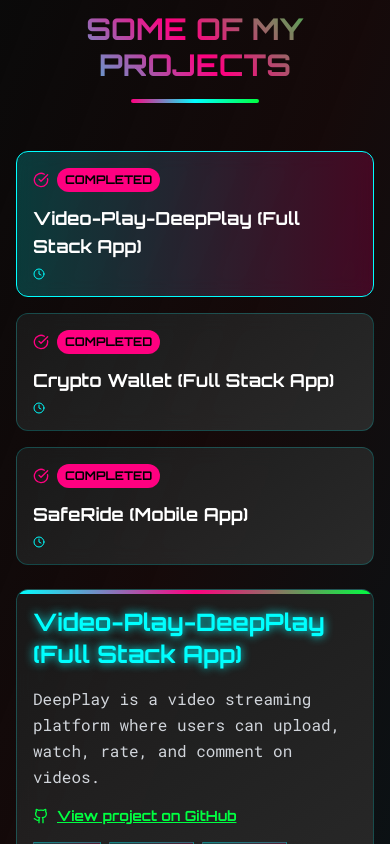
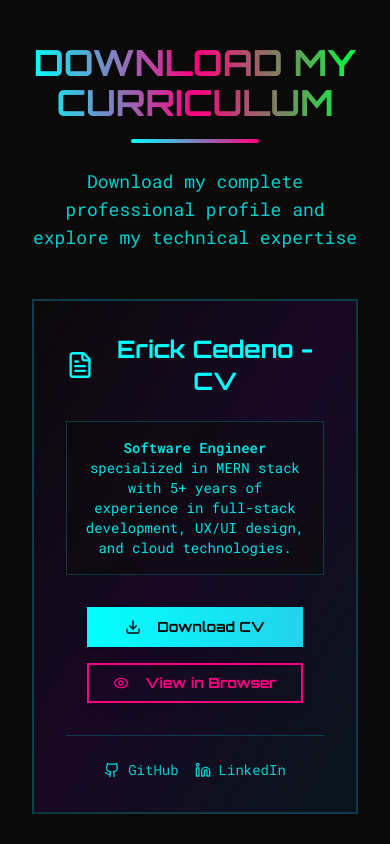
Before and after one commit to Erick-MC-Cedeno/Personal-Portfolio-Erick-MC, a Next.js app: page / in a window 390 px wide. Shown: the part 4520-5364 px from the top of the page. Built offline with nearby package versions, Linux system fonts and the light colour scheme.

Commit message:
New Updates

```diff
--- a/app/page.tsx
+++ b/app/page.tsx
@@ -5,6 +5,7 @@ import { CyberpunkHeader } from "../components/CyberpunkHeader"
 import { ModernHeroSection } from "../components/ModernHeroSection"
 import { AdvancedSkillsSection } from "../components/AdvancedSkillsSection"
 import { EducationSection } from "../components/EducationSection"
+import { CVSection } from "../components/CVSection"
 import { InteractiveExperience } from "../components/InteractiveExperience"
 import { ContactSection } from "../components/ContactSection"
 
@@ -20,6 +21,7 @@ export default function CyberpunkPortfolio() {
         <ModernHeroSection />
         <AdvancedSkillsSection />
         <EducationSection />
+        <CVSection />
         <InteractiveExperience />
         <ContactSection />
 
--- /dev/null
+++ b/components/CVSection.tsx
@@ -0,0 +1,103 @@
+"use client"
+
+import { Card, CardContent } from "./ui/card"
+import { Button } from "./ui/button"
+import { Download, Eye, FileText, Github, Linkedin } from "lucide-react"
+
+export const CVSection = () => {
+  const handleDownload = () => {
+    // The PDF file is in the public directory for Next.js to serve it statically
+    const link = document.createElement('a')
+    link.href = '/Erick Cedeno.pdf'
+    link.download = 'Erick_Cedeno_CV.pdf'
+    document.body.appendChild(link)
+    link.click()
+    document.body.removeChild(link)
+  }
+
+  const handleView = () => {
+    // Open PDF in a new window/tab
+    window.open('/Erick Cedeno.pdf', '_blank')
+  }
+
+  return (
+    <section className="py-20 px-4 relative">
+      <div className="container mx-auto max-w-2xl">
+        <div className="text-center mb-12">
+          <h2 className="text-4xl md:text-5xl font-orbitron font-bold mb-4 bg-gradient-to-r from-cyber-cyan via-cyber-magenta to-cyber-green bg-clip-text text-transparent">
+            DOWNLOAD MY CURRICULUM
+          </h2>
+          <div className="h-1 w-32 bg-gradient-to-r from-cyber-cyan to-cyber-magenta mx-auto rounded-full mb-6" />
+          <p className="text-cyber-cyan/80 font-roboto-mono text-lg max-w-2xl mx-auto">
+            Download my complete professional profile and explore my technical expertise
+          </p>
+        </div>
+
+        <Card className="bg-gradient-to-br from-cyber-dark/90 via-purple-950/30 to-cyan-950/30 border-2 border-cyber-cyan/20 backdrop-blur-sm">
+          <CardContent className="p-8">
+            <div className="flex flex-col md:flex-row items-center gap-8">
+              {/* CV Preview */}
+              <div className="flex-1 text-center md:text-left">
+                <div className="flex items-center justify-center md:justify-start gap-3 mb-4">
+                  <FileText className="w-8 h-8 text-cyber-cyan" />
+                  <h3 className="text-2xl font-orbitron font-bold text-cyber-cyan">Erick Cedeno - CV</h3>
+                </div>
+
+                <div className="mt-6 p-4 bg-cyber-dark/50 rounded-lg border border-cyber-cyan/20">
+                  <p className="text-cyber-cyan/90 font-roboto-mono text-sm">
+                    <strong>Software Engineer</strong> specialized in MERN stack with 5+ years of experience in
+                    full-stack development, UX/UI design, and cloud technologies.
+                  </p>
+                </div>
+              </div>
+
+              {/* Action Buttons */}
+              <div className="flex flex-col gap-4 min-w-[200px]">
+                <Button
+                  onClick={handleDownload}
+                  className="bg-gradient-to-r from-cyber-cyan to-cyan-400 hover:from-cyan-400 hover:to-cyber-cyan text-cyber-dark font-orbitron font-bold py-3 px-6 rounded-lg transition-all duration-300 transform hover:scale-105 shadow-lg hover:shadow-cyan-500/25"
+                >
+                  <Download className="w-5 h-5 mr-2" />
+                  Download CV
+                </Button>
+
+                <Button
+                  onClick={handleView}
+                  variant="outline"
+                  className="border-2 border-cyber-magenta text-cyber-magenta hover:bg-cyber-magenta hover:text-cyber-dark font-orbitron font-bold py-3 px-6 rounded-lg transition-all duration-300 transform hover:scale-105 shadow-lg hover:shadow-magenta-500/25 bg-transparent"
+                >
+                  <Eye className="w-5 h-5 mr-2" />
+                  View in Browser
+                </Button>
+              </div>
+            </div>
+
+            {/* Quick Links */}
+            <div className="mt-8 pt-6 border-t border-cyber-cyan/20">
+              <div className="flex flex-wrap justify-center gap-4">
+                <a
+                  href="https://github.com/Erick-MC-Cedeno"
+                  target="_blank"
+                  rel="noopener noreferrer"
+                  className="flex items-center gap-2 text-cyber-cyan/80 hover:text-cyber-cyan transition-colors font-roboto-mono text-sm"
+                >
+                  <Github className="w-4 h-4" />
+                  GitHub
+                </a>
+                <a
+                  href="https://www.linkedin.com/in/erick-cedeno-3a5137230/"
+                  target="_blank"
+                  rel="noopener noreferrer"
+                  className="flex items-center gap-2 text-cyber-cyan/80 hover:text-cyber-cyan transition-colors font-roboto-mono text-sm"
+                >
+                  <Linkedin className="w-4 h-4" />
+                  LinkedIn
+                </a>
+              </div>
+            </div>
+          </CardContent>
+        </Card>
+      </div>
+    </section>
+  )
+}
```
